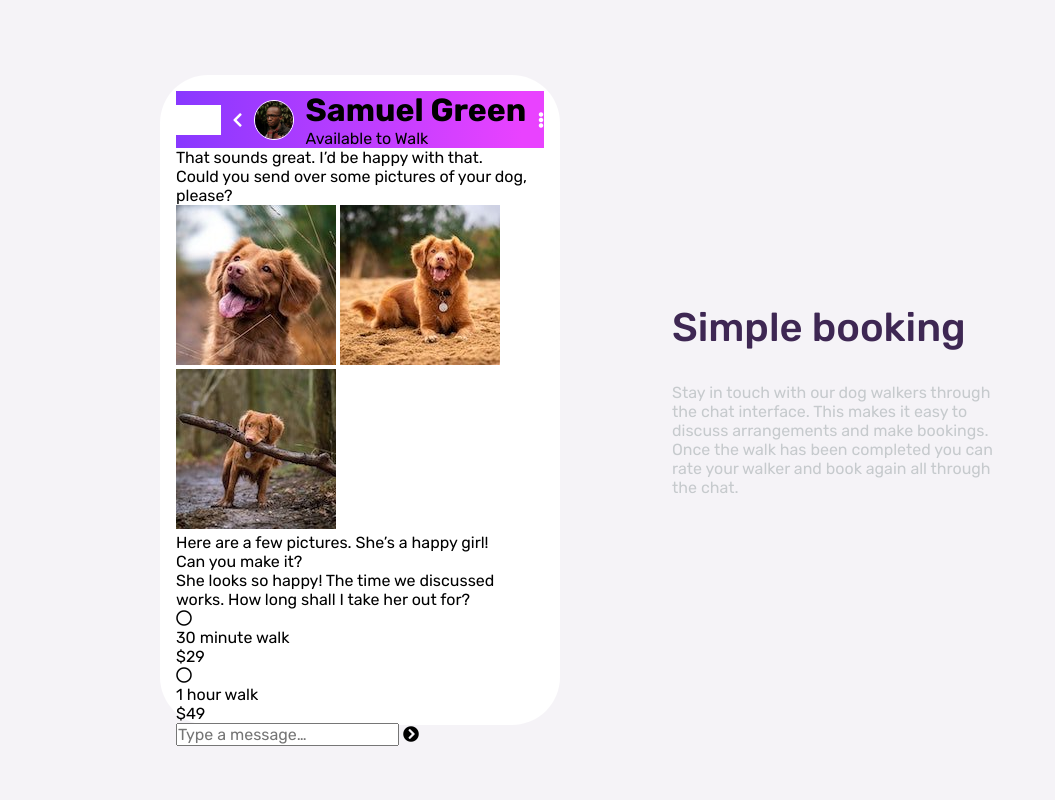
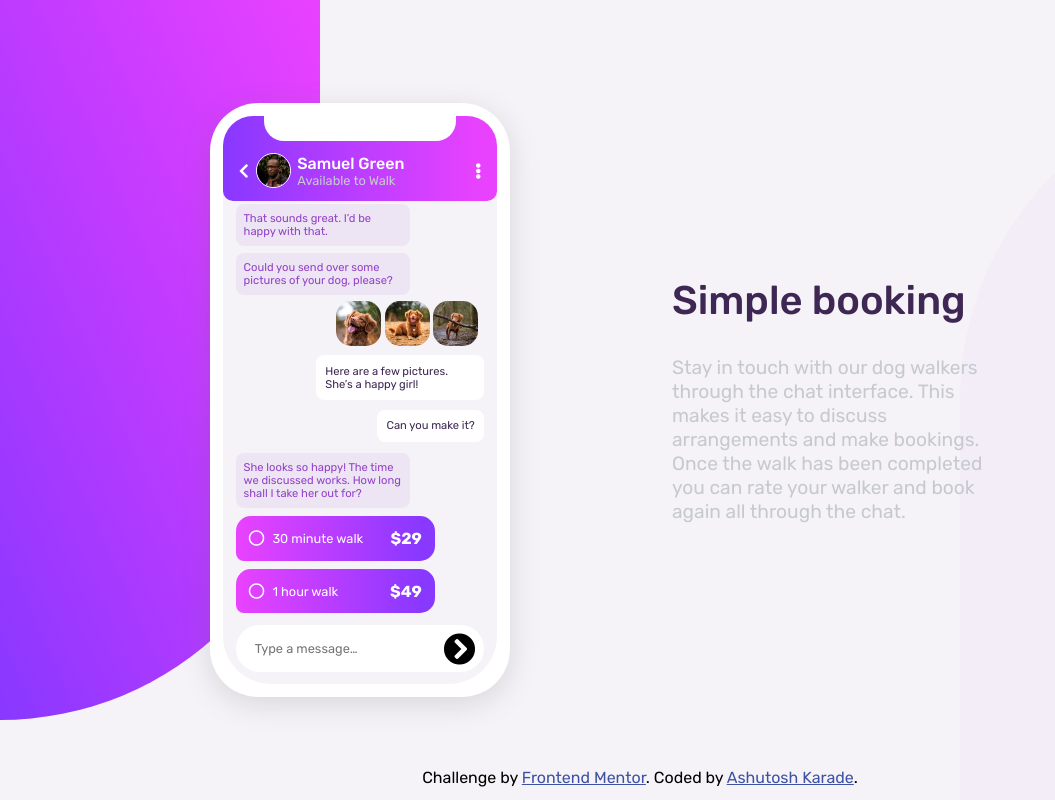
Before and after one commit to akaradexo/chat-app-css-illustration-master, a plain HTML site: page index.html in a window 1280 px wide. Shown: the whole page, without its empty margins (0-1055 px from the left). Drawn offline with Linux system fonts and the light colour scheme.

Commit message:
completed

```diff
--- a/index.html
+++ b/index.html
@@ -9,20 +9,18 @@
   <link rel="stylesheet" href="./style/style.css">
   <title>Frontend Mentor | [Challenge Name Here]</title>
   <link rel="stylesheet" href="https://cdnjs.cloudflare.com/ajax/libs/font-awesome/5.15.4/css/all.min.css" integrity="sha512-1ycn6IcaQQ40/MKBW2W4Rhis/DbILU74C1vSrLJxCq57o941Ym01SwNsOMqvEBFlcgUa6xLiPY/NS5R+E6ztJQ==" crossorigin="anonymous" referrerpolicy="no-referrer" />
-  <!-- Feel free to remove these styles or customise in your own stylesheet 👍 -->
-  <!-- <style>
-    .attribution { font-size: 11px; text-align: center; }
-    .attribution a { color: hsl(228, 45%, 44%); }
-  </style> -->
+
 </head>
 <body>
   <section>
+    <div class="background-gradiant"></div>
+    <div class="background-light"></div>
     <div class="container" role="main">
       <div class="ui-design">
         <div class="mobile">
+          <div class="top">
+          <div class="white-bar"></div>
             <div class="navbar">
-          <div class="white-bar"></div>
-
               <i class="fas fa-chevron-left"></i>
               <img src="./images/avatar.jpg" alt="profile-img">
               <div class="name">
@@ -31,6 +29,7 @@
               </div>
               <i class="fas fa-ellipsis-v"></i>
             </div>
+          </div>
           <div class="chat">
             <div class="left other-user">
               <p> That sounds great. I’d be happy with that.</p>
@@ -38,35 +37,40 @@
             <div class="left other-user">
               <p>Could you send over some pictures of your dog, please?</p>
             </div>
-            <div class="right user">
+
+            <div class="user">
               <div class="images-send">
                 <img src="./images/dog-image-1.jpg" alt="dog1">
                 <img src="./images/dog-image-2.jpg" alt="dog2">
                 <img src="./images/dog-image-3.jpg" alt="dog3">
               </div>
-            </div>
-            <div class="right user">
+              <div class="right">
                 <p>Here are a few pictures. She’s a happy girl!</p>
               </div>
-            <div class="right user">
+              <div class="right">
                 <p>Can you make it?</p>
+              </div>
             </div>
             <div class="left other-user">
               <p>She looks so happy! The time we discussed works. How long shall I take her out for?</p>
             </div>
             <div class="walk">
+              <div class="min">
                 <i class="far fa-circle"></i>
                 <p>30 minute walk</p>
+              </div>
               <span>$29</span>
             </div>
             <div class="walk">
+              <div class="min">
                 <i class="far fa-circle"></i>
                 <p>1 hour walk</p>
+              </div>
               <span>$49</span>
             </div>
             <div class="type">
+              <i class="fas fa-chevron-circle-right"></i>
               <input type="text" placeholder="Type a message…">
-              <i class="fas fa-chevron-circle-right"></i>
             </div>
           </div>
         </div>
@@ -103,10 +107,10 @@
 
 
 
-<!--
+
   <div class="attribution">
     Challenge by <a href="https://www.frontendmentor.io?ref=challenge" target="_blank">Frontend Mentor</a>.
-    Coded by <a href="#">Your Name Here</a>.
-  </div> -->
+    Coded by <a href="https://github.com/xR0v3Rx">Ashutosh Karade</a>.
+  </div>
 </body>
 </html>
--- a/style/style.css
+++ b/style/style.css
@@ -38,7 +38,25 @@ body {
     font-family: 'Rubik', sans-serif;
     background-color: var(--clr-Light-Grayish-Violet);
 }
+.background-gradiant{
+    position: absolute;
+    width: 20rem;
+    height: 45rem;
+    border-radius: 0 0 20rem ;
+    z-index: -1;
+    background-image: linear-gradient(to right top, #8838ff, #a439ff, #bd3bff, #d43eff, #e942ff);
+}
+.background-light{
+    position: absolute;
+    z-index: -1;
+    bottom:0;
+    border-radius: 20rem 0 0 0;
 
+    right: 0;
+    width: 20rem;
+    height: 45rem;
+    background-color: #f2edf7;
+}
 .container{
     min-height: 100vh;
     display: flex;
@@ -58,58 +76,169 @@ body {
 .mobile{
     background-color: var(--clr-White);
     border-radius: 3rem;
-    padding: 1rem;
-    max-width: 400px;
-    max-height: 650px;
+    padding: 0.8rem;
+    max-width: 300px;
+    max-height: 600px;
+    display: flex;
+    flex-direction: column;
+    justify-content: center;
+    align-items: center;
+    box-shadow: rgba(100, 100, 111, 0.2) 0px 7px 29px 0px;
 }
 
-.mobile .navbar{
-    background: rgb(136,56,255);
+.mobile .top{
+background: rgb(136,56,255);
 background: linear-gradient(90deg, rgba(136,56,255,1) 0%, rgba(233,66,255,1) 94%);
 display: flex;
-flex-direction: row;
-justify-content: space-between;
+flex-direction: column;
 align-items: center;
+width: 100%;
+border-radius: 30px 30px 10px 10px;
+z-index: 100;
+
 }
-.white-bar{
-
-    width: 45px;
-    height: 30px;
+.mobile .top .white-bar{
+    width: 12rem;
+    margin-top: -2px;
+    height: 27px;
     background-color: var(--clr-White);
-
+    border-radius: 0 0 20px 20px;
+}
+.mobile .top .navbar{
+    display: flex;
+    justify-content: space-between;
+    align-items: center;
+    padding: 0.8rem 1rem;
+    width: 100%;
 }
 .mobile .navbar i{
     color: var(--clr-White);
 }
 .mobile .navbar img{
-    height: 40px;
-    width: 40px;
-    border-radius: 40px;
+    margin-left: -4rem;
+    height: 35px;
+    width: 35px;
+    border-radius: 35px;
     border: 1.5px solid var(--clr-White);
 }
-.mobile .navbar .name{}
-.mobile .navbar .name h1{}
-.mobile .navbar .name p{}
+.navbar .name{
+    margin-left: -4rem;
 
-.mobile .chat{}
-.mobile .chat .left{}
-.mobile .chat .right{}
-.mobile .chat .other-user{}
-.mobile .chat .other-user p{}
-.mobile .chat .user{}
-.mobile .chat .user p{}
+}
+.navbar .name h1{
+    color: var(--clr-White);
+    font-size: 1rem;
+    font-weight: 500;
+}
+.navbar .name p{
+    color: var(--clr-Grayish-Blue);
+    font-size: 0.8rem;
+    font-weight: 400;
+}
 
-.chat .images-send{}
-.chat .images-send img{}
+.mobile .chat{
+    margin-top: -1rem;
+    padding: 0.8rem;
+    border-radius: 0 0 3rem 3rem;
+    background-color: var(--clr-Light-Grayish-Violet);
+}
+.mobile .chat .left{
+    margin: 0.4rem 0rem;
+    border-radius: 0.5rem;
+    padding: 0.5rem;
+    color:  var(--clr-Moderate) ;
+    background-color:#ede5f4;
+    display: flex;
+    justify-content: flex-start;
+    align-items: center;
+    max-width: 70%;
+}
+.mobile .chat .left p{
+    font-size: 0.7rem;
+}
+.mobile .chat .user{
+    display: flex;
+    flex-direction: column;
+    justify-content: end;
+    margin-left: 80px;
 
-.chat .walk{}
-.chat .walk i{}
-.chat .walk p{}
-.chat .walk span{}
+}
+.mobile .chat .right{
 
-.chat .type{}
-.chat .type input{}
-.chat .type i{}
+    color:  var(--clr-Very-Dark-Desaturated-Violet) ;
+    display: flex;
+    justify-content: flex-end;
+    align-items: center;
+
+}
+.mobile .chat .right p{
+    margin: 0.3rem 0;
+    border-radius: 0.5rem;
+    padding: 0.6rem;
+    font-size: 0.7rem;
+    background-color:var(--clr-White);
+}
+.chat .images-send{
+    margin-left: 20px;
+
+}
+.chat .images-send img{
+    height: 45px;
+    width: 45px;
+    border-radius: 15px;
+}
+
+.chat .walk{
+    display: flex;
+    justify-content: space-between;
+    align-items: center;
+    padding: 0.8rem;
+    margin:  0.5rem 0;
+    width: 80%;
+    color: var(--clr-White);
+    border-radius: 15px 15px 15px 8px;
+    background: rgba(233,66,255,1);
+background: linear-gradient(90deg, rgba(233,66,255,1) 0%,  rgba(136,56,255,1) 94%);
+}
+.chat .walk .min{
+    display: flex;
+    justify-content: start;
+    align-items: center;
+}
+
+.chat .walk p{
+    font-weight: 400;
+    font-size: 0.8rem;
+    padding: 0 0.5rem;
+}
+.chat .walk span{
+    font-weight: 900;
+}
+
+.chat .type{
+
+    margin-top:0.7rem ;
+}
+.chat .type input{
+    background-color: var(--clr-White);
+    color: var(--clr-Grayish-Blue);
+    border: none;
+    font-size: 0.8rem;
+    padding: 1rem 1.2rem;
+    border-radius: 2rem;
+    text-align: start;
+    width: 100%;
+
+}
+.chat .type input:focus
+{
+    outline: none;
+}
+.chat .type i{
+    position: absolute;
+    margin: 0.5rem 0.1rem 0.5rem 13rem;
+    font-size: 2rem;
+}
 
 .details{
     width: 50%;
@@ -124,4 +253,47 @@ align-items: center;
 }
 .details p{
     color: var(--clr-Grayish-Blue);
+    line-height: 1.5rem;
+    font-size: 1.2rem;
 }
+@media only screen and (max-width: 992px) {
+    .background-gradiant{
+        width: 50%;
+        height: 35rem;
+        z-index: -1;
+        background-image: linear-gradient(to right top, #8838ff, #a439ff, #bd3bff, #d43eff, #e942ff);
+    }
+    .background-light{
+        bottom:-10rem;
+        right: 0;
+        width: 50%;
+        height: 35rem;
+    }
+    .container{
+        flex-direction: column;
+        margin: 0 0.9rem;
+
+    }
+    .ui-design{
+    width: 100%;
+    margin-top: 4rem;
+
+    }
+    .details{
+        width: 100%;
+        padding: 2rem 1.5rem;
+        text-align: center;
+    }
+
+}
+
+
+
+.attribution {
+    font-size: 1rem;
+    text-align: center;
+    margin: -2rem 0;
+  }
+  .attribution a {
+    color: hsl(228, 45%, 44%);
+  }
```
Lines whose indentation alone changed are shown as unchanged.
